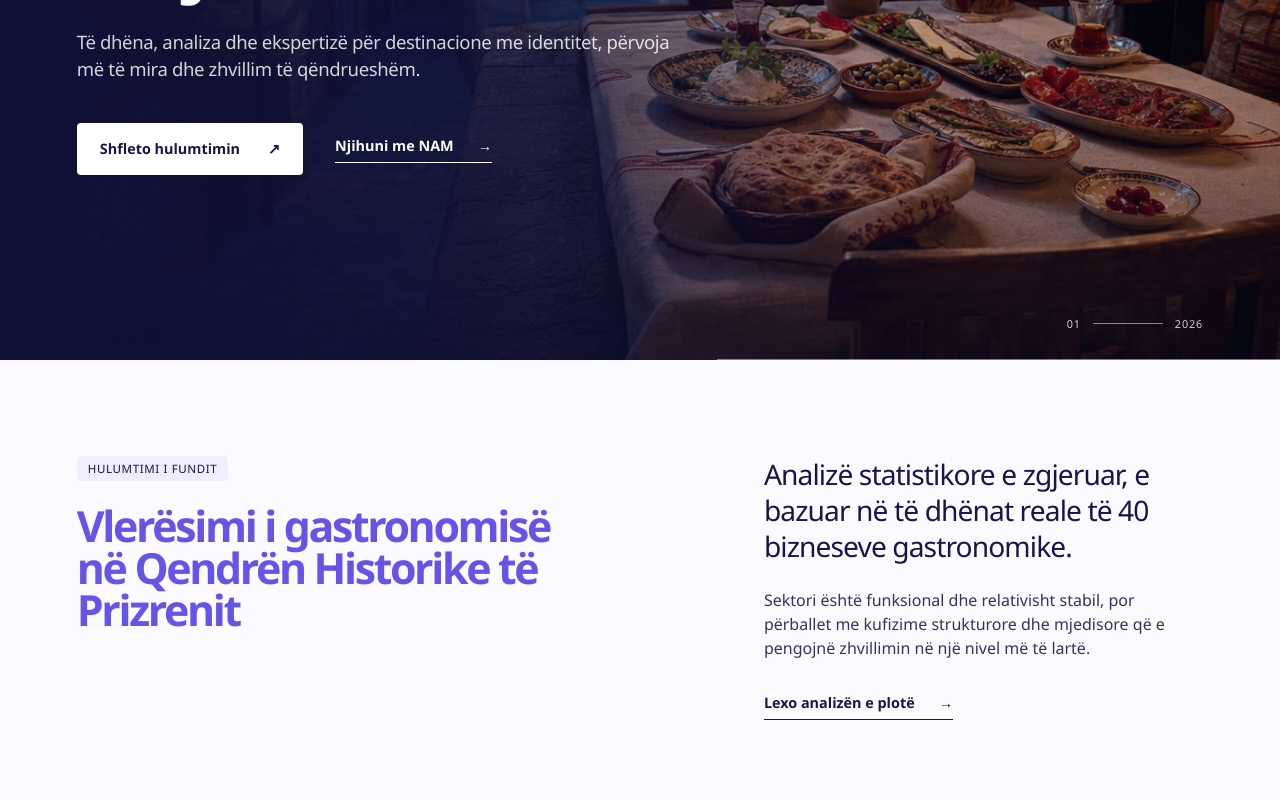
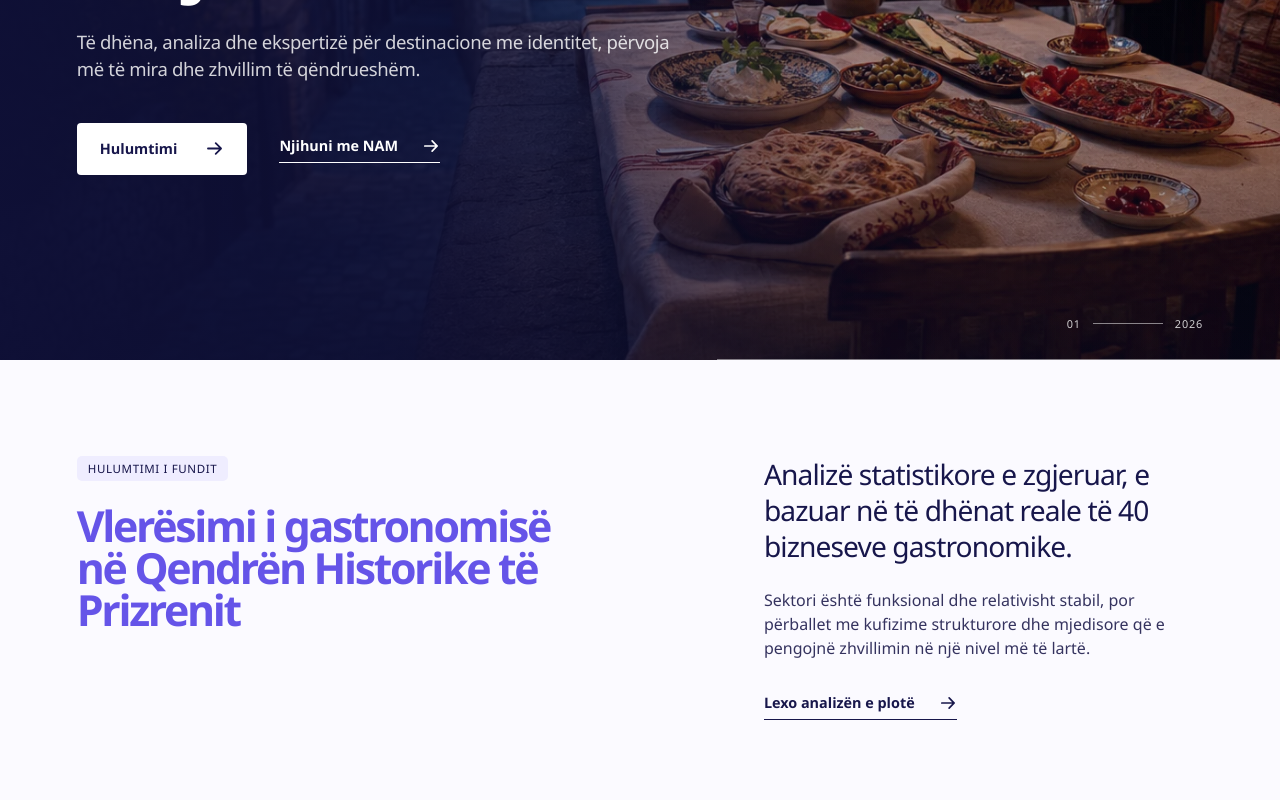
Before and after one commit to ardijancuri/nam-website, a Next.js app: page / in a window 1280 px wide. Shown: the part 440-1240 px from the top of the page. Built offline with nearby package versions, Linux system fonts and the light colour scheme.

Commit message:
Refine research CTA arrows

```diff
--- a/app/globals.css
+++ b/app/globals.css
@@ -160,6 +160,16 @@ p {
   transform: translateY(-2px);
 }
 
+.direction-icon {
+  flex: 0 0 auto;
+  transition: transform 180ms ease;
+}
+
+.button:hover .direction-icon,
+.text-link:hover .direction-icon {
+  transform: translateX(4px);
+}
+
 .button-primary {
   background: var(--violet);
   color: var(--white);
@@ -786,6 +796,18 @@ p {
   font-size: clamp(1.1rem, 1.7vw, 1.55rem);
   font-weight: 520;
   letter-spacing: -0.025em;
+}
+
+.priority-list .priority-direction-icon {
+  color: rgba(255, 255, 255, 0.48);
+  transition:
+    color 180ms ease,
+    transform 180ms ease;
+}
+
+.priority-list li:hover .priority-direction-icon {
+  color: var(--white);
+  transform: translateX(4px);
 }
 
 .priority-list li span:last-child {
--- a/app/page.tsx
+++ b/app/page.tsx
@@ -1,5 +1,6 @@
 import Link from "next/link";
 import {
+  ArrowRight,
   Bank,
   Briefcase,
   Buildings,
@@ -77,10 +78,22 @@ export default function Home() {
           </p>
           <div className="hero-actions hero-enter hero-enter-4">
             <Link className="button button-light" href="/hulumtimi">
-              Shfleto hulumtimin <span aria-hidden="true">↗</span>
+              Hulumtimi
+              <ArrowRight
+                className="direction-icon"
+                size={19}
+                weight="bold"
+                aria-hidden="true"
+              />
             </Link>
             <Link className="text-link text-link-light" href="/rreth-nesh">
-              Njihuni me NAM <span aria-hidden="true">→</span>
+              Njihuni me NAM
+              <ArrowRight
+                className="direction-icon"
+                size={18}
+                weight="bold"
+                aria-hidden="true"
+              />
             </Link>
           </div>
         </div>
@@ -113,7 +126,13 @@ export default function Home() {
               një nivel më të lartë.
             </p>
             <Link className="text-link" href="/hulumtimi">
-              Lexo analizën e plotë <span aria-hidden="true">→</span>
+              Lexo analizën e plotë
+              <ArrowRight
+                className="direction-icon"
+                size={18}
+                weight="bold"
+                aria-hidden="true"
+              />
             </Link>
           </Reveal>
 
@@ -263,7 +282,12 @@ export default function Home() {
                     />
                   </span>
                   <strong>{priority.title}</strong>
-                  <span aria-hidden="true">↗</span>
+                  <ArrowRight
+                    className="direction-icon priority-direction-icon"
+                    size={22}
+                    weight="bold"
+                    aria-hidden="true"
+                  />
                 </li>
               </Reveal>
             ))}
@@ -294,7 +318,13 @@ export default function Home() {
               për të mbështetur institucione, biznese dhe komunitete.
             </p>
             <Link className="button button-primary" href="/rreth-nesh">
-              Më shumë për ne <span aria-hidden="true">→</span>
+              Më shumë për ne
+              <ArrowRight
+                className="direction-icon"
+                size={19}
+                weight="bold"
+                aria-hidden="true"
+              />
             </Link>
           </Reveal>
         </section>
--- a/app/rreth-nesh/page.tsx
+++ b/app/rreth-nesh/page.tsx
@@ -1,5 +1,6 @@
 import type { Metadata } from "next";
 import Link from "next/link";
+import { ArrowRight } from "@phosphor-icons/react/dist/ssr";
 import { Reveal } from "../components/Reveal";
 import { SiteFooter } from "../components/SiteFooter";
 import { SiteHeader } from "../components/SiteHeader";
@@ -175,7 +176,13 @@ export default function AboutPage() {
                 planifikim dhe zhvillim të destinacioneve.
               </p>
               <Link className="button button-light" href="/hulumtimi">
-                Shiko hulumtimin tonë <span aria-hidden="true">→</span>
+                Shiko hulumtimin tonë
+                <ArrowRight
+                  className="direction-icon"
+                  size={19}
+                  weight="bold"
+                  aria-hidden="true"
+                />
               </Link>
             </Reveal>
           </section>
```
